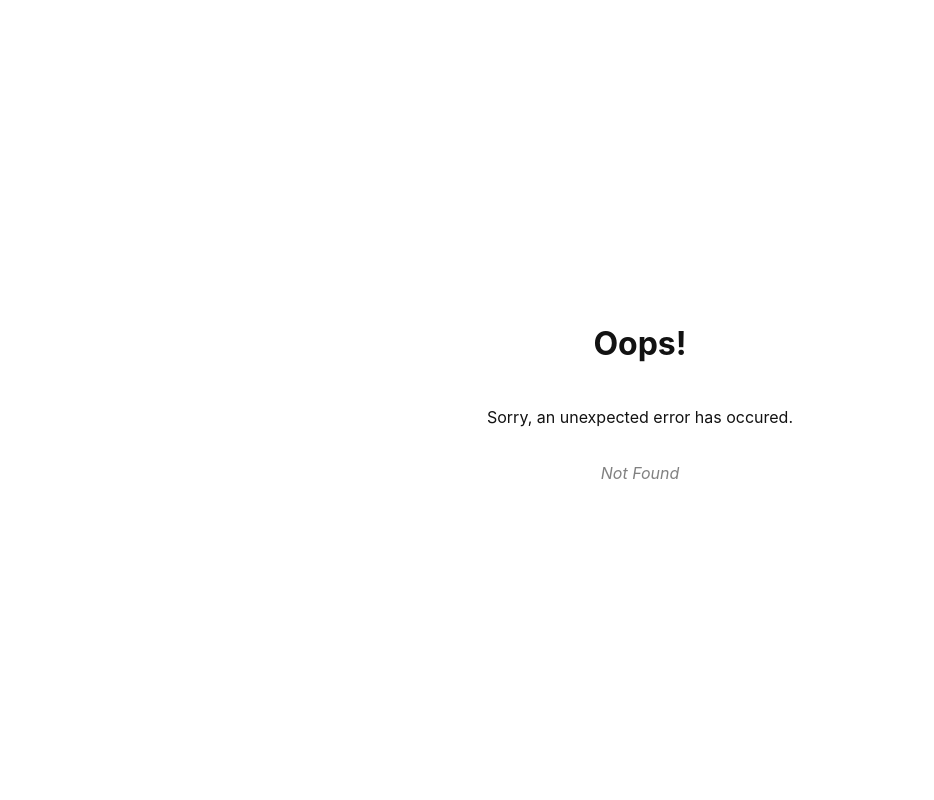
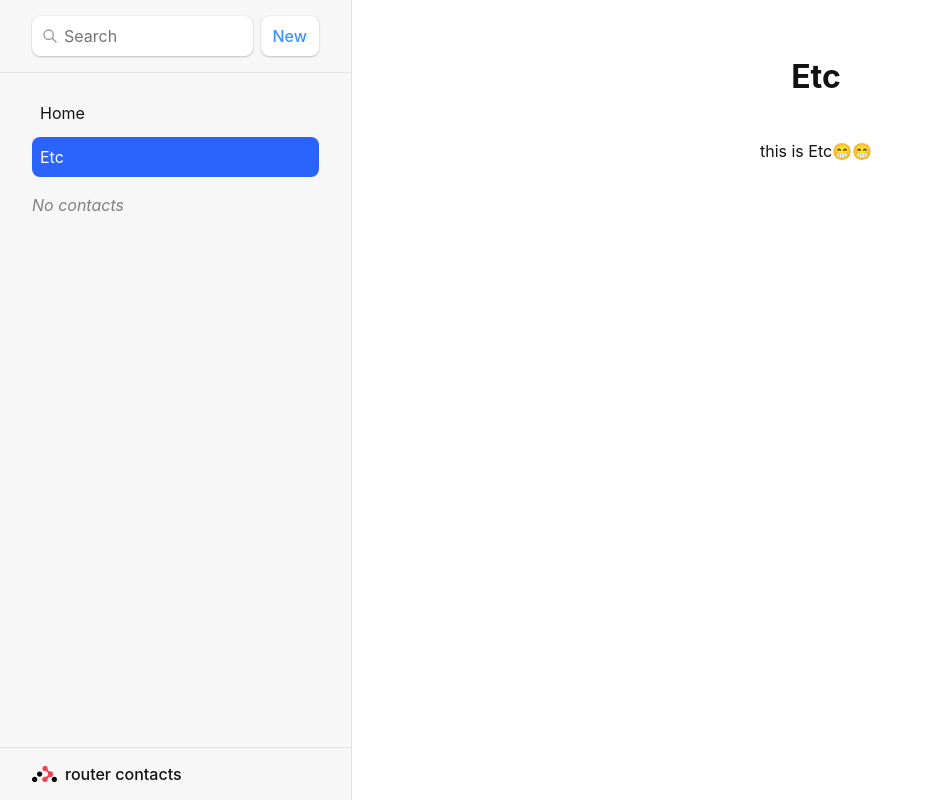
Before and after one commit to BrynnaWee/vite-react-router-tutorial, a React (Vite) app: page /etc in a window 1280 px wide. Before the commit this address had no page. Shown: the whole page, without its empty margins (0-934 px from the left). Built offline with nearby package versions, Linux system fonts and the light colour scheme.

Commit message:
edit,delete action, NavLink actived class 추가

```diff
--- /dev/null
+++ b/src/etc.jsx
@@ -0,0 +1,11 @@
+import { useRouteError } from "react-router-dom";
+
+export default function Etc(){
+
+    return (
+        <div id="error-page">
+            <h1>Etc</h1>
+            <p>this is Etc😁😁</p>
+        </div>
+    );
+}
--- a/src/main.jsx
+++ b/src/main.jsx
@@ -4,8 +4,10 @@ import { createBrowserRouter,RouterProvider } from 'react-router-dom'
 import Root, { loader as rootLoader, action as rootAction } from './routes/root'
 import Contact, { loader as contactLoader }from './routes/contact';
 import EditContact, { action as editAction } from './routes/edit';
+import {action as destroyAction} from './routes/destroy';
 import ErrorPage from './error-page'
 import './index.css'
+import Etc from './etc';
 
 const router = createBrowserRouter([
   {
@@ -16,7 +18,10 @@ const router = createBrowserRouter([
     action: rootAction,
     children: [
       {
-        path:"/contacts/:contactId",
+        path:"etc",
+        element: <Etc />
+      },{
+        path:"contacts/:contactId",
         element: <Contact />,
         loader: contactLoader,
       },{
@@ -24,6 +29,9 @@ const router = createBrowserRouter([
         element: <EditContact />,
         loader: contactLoader,
         action: editAction,
+      },{
+        path: "contacts/:contactId/destory",
+        action: destroyAction,
       }
     ]
   }
--- a/src/routes/contact.jsx
+++ b/src/routes/contact.jsx
@@ -2,6 +2,7 @@ import { Form, useLoaderData } from 'react-router-dom';
 import { getContact } from '../contacts';
 
 export async function loader({params}){
+    console.log('individual contact loader');
     const contact = await getContact(params.contactId);
     return {contact}
 }
--- /dev/null
+++ b/src/routes/destroy.jsx
@@ -0,0 +1,12 @@
+import { redirect } from 'react-router-dom';
+import { deleteContact } from '../contacts';
+
+// export async function action({params}){
+//     console.log({params});
+//     await deleteContact(params.contactId);
+//     return redirect('/');
+// }
+
+export async function action(obj){
+    console.log(obj);
+}
--- a/src/routes/root.jsx
+++ b/src/routes/root.jsx
@@ -1,19 +1,22 @@
-import { Outlet, Link, useLoaderData, Form } from 'react-router-dom';
+import { Outlet, NavLink, useLoaderData, Form, redirect, useNavigation } from 'react-router-dom';
 import { getContacts, createContact } from '../contacts';
 
 export async function loader(){
     const contacts = await getContacts();
+    console.log('root loader');
     return {contacts}
 }
 
 export async function action(){
     const contact = await createContact();
-    return {contact}
+    //생성한 contact의 edit페이지로 이동
+    return redirect(`/contacts/${contact.id}/edit`);
 }
 
 export default function Root(){
 
     const { contacts } = useLoaderData();
+    const navigation = useNavigation();
 
     return (
         <>
@@ -43,10 +46,17 @@ export default function Root(){
                 </Form>
             </div>
             <nav>
-            {contacts.length ? (
-                <ul>{contacts.map((contact)=>(
+                <ul>
+                    <li><NavLink to="/">Home</NavLink></li>
+                    <li><NavLink to="etc">Etc</NavLink></li>
+                    {contacts.length ? (contacts.map((contact)=>(
                             <li key={contact.id}>
-                        <Link to={`/contacts/${contact.id}`}>
+                                <NavLink
+                                    to={`contacts/${contact.id}`}
+                                    className={({isActive, isPending})=>
+                                        isActive ? "active"
+                                        :isPending? "pending" : ""
+                                    }>
                                     {contact.first||contact.last?(
                                         <>
                                         {contact.first} {contact.last}
@@ -55,17 +65,19 @@ export default function Root(){
                                         <i>No name</i>
                                     )}{" "}
                                     {contacts.facorite&&<span>★</span>}
-                        </Link>
+                                </NavLink>
                             </li>
-                ))}
-                </ul>
+                        ))
                     ):(
                         <p><i>No contacts</i></p>
                     )}
+                </ul>
             </nav>
         </div>
-        <div id="detail">
-            <Outlet />
+        <div
+            id="detail"
+            className={navigation.state==="loading"?"loading":''}
+        ><Outlet />
         </div>
         </>
     )
```
Lines whose indentation alone changed are shown as unchanged.
